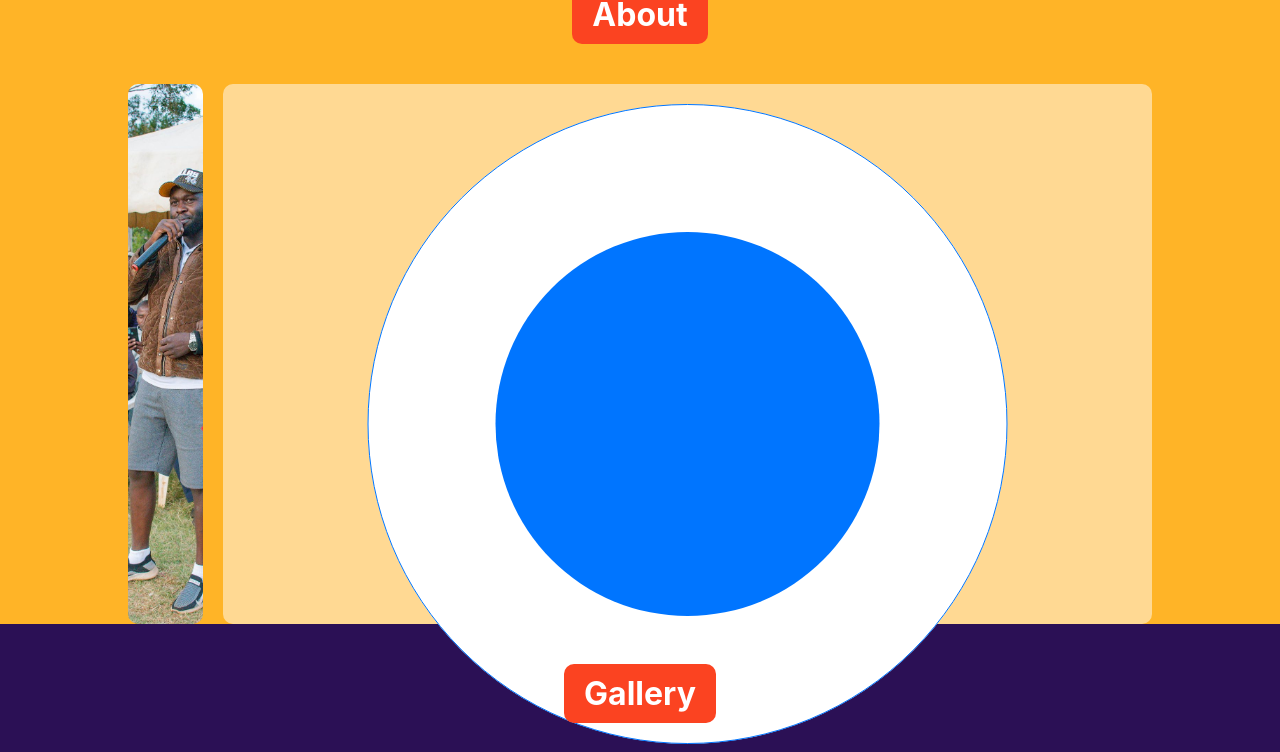
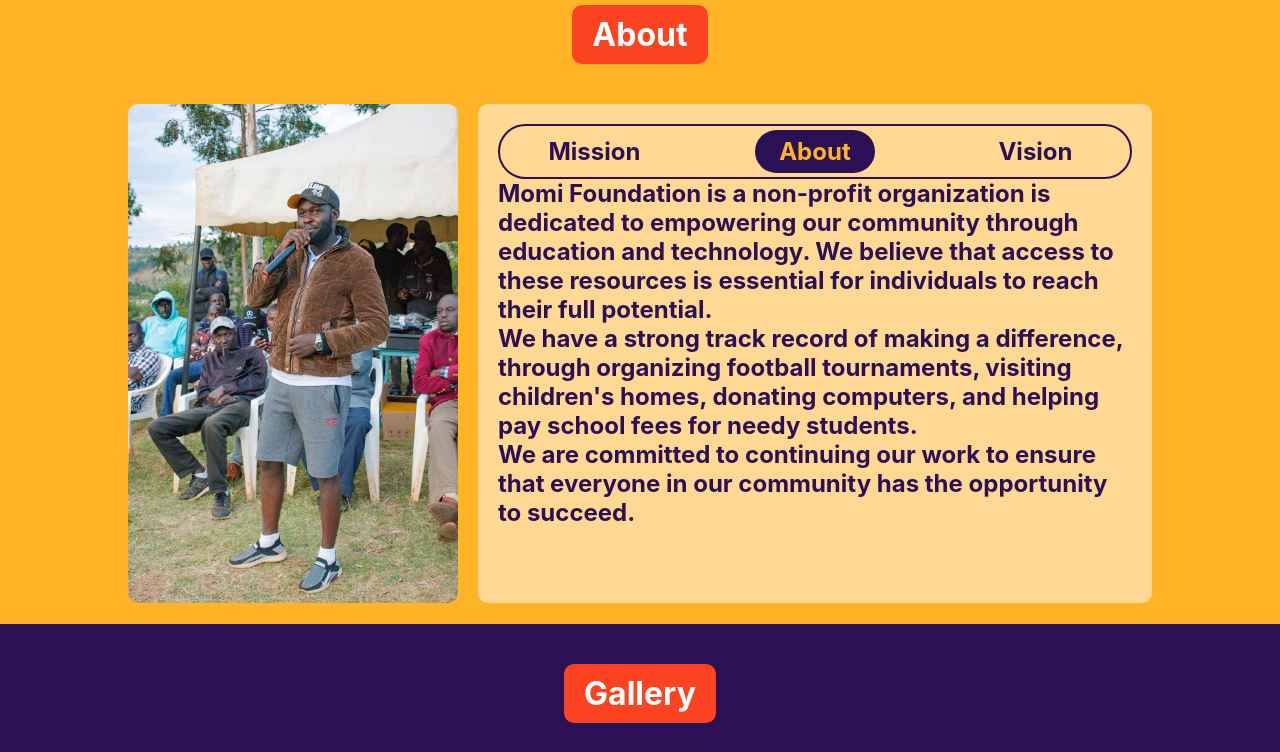
Before and after one commit to aweSAM-XS/momi-foundation, a React (Create React App) app: page / in a window 1280 px wide. Shown: the part 816-1568 px from the top of the page. Built offline with nearby package versions, Linux system fonts and the light colour scheme.

Commit message:
Nothing is Impossible

```diff
--- a/src/components/about/About.css
+++ b/src/components/about/About.css
@@ -1,4 +1,4 @@
-#about {
+#about-section {
     background-color: var(--sub-secondary-color);
     width: 100%;
     height: 80vh;
@@ -7,6 +7,7 @@
     justify-content: center;
     align-items: center;
     padding: 50px 0;
+    transition: 0.5s;
 }
 
 .about-content {
@@ -35,14 +36,16 @@
     background-color: rgb(255, 255, 255, 0.5);
     padding: 20px;
     border-radius: 10px;
+    width: 100%;
 }
 
 .about-text header {
     display: flex;
     align-items: center;
     position: relative;
-    border: 1px solid var(--primary-color);
+    border: 2px solid var(--primary-color);
     border-radius: 30px;
+    height: 55px;
 }
 
 header label {
@@ -61,6 +64,70 @@
 #about:checked ~ header .about,
 #mission:checked ~ header .mission,
 #vision:checked ~ header .vision {
-    background-color: var(--primary-color);
     color: var(--sub-secondary-color);
 }
+
+header label:nth-child(2) {
+    width: 40%;
+}
+
+header .slider {
+    position: absolute;
+    left: 50%;
+    height: 85%;
+    border-radius: inherit;
+    transform: translateX(-50%);
+    background-color: var(--primary-color);
+    transition: all 0.3s ease;
+}
+
+#mission:checked ~ header .slider {
+    left: 0%;
+    width: 90px;
+    transform: translateX(-5%);
+}
+
+#about:checked ~ header .slider {
+    left: 50%;
+    width: 120px;
+    transform: translateX(-50%);
+}
+
+#vision:checked ~ header .slider {
+    left: 100%;
+    width: 90px;
+    transform: translateX(-85%);
+}
+
+.about-text input[type='radio'] {
+    display: none;
+}
+
+.cards-area {
+    overflow: hidden;
+}
+
+.cards-area .cards {
+    display: flex;
+    width: 300%;
+}
+
+.cards .card {
+    width: 33.33333333333333%;
+}
+
+.card .mission-card {
+    transition: all 0.3s ease;
+}
+
+#mission:checked ~ .cards-area .about-card {
+    margin-left: 0%;
+}
+
+#about:checked ~ .cards-area .mission-card {
+    margin-left: -33.33333333333333%;
+}
+
+#vision:checked ~ .cards-area .vision-card {
+    margin-left: -66.66666666666666%;
+}
--- a/src/components/about/About.js
+++ b/src/components/about/About.js
@@ -2,56 +2,69 @@
 import './About.css';
 export default function About() {
     return (
-        <div id='about'>
+        <div id='about-section'>
             <h2 className='heading about'>About</h2>
             <div className='about-content'>
                 <div className='about-image'>
                     <img alt='about' src={ezron} className='about-img' />
                 </div>
                 <div className='about-text'>
-                    <input type='radio' name='about' id='about' checked />
-                    <input type='radio' name='mission' id='mission' />
-                    <input type='radio' name='vision' id='vision' />
+                    <input type='radio' name='slider' id='mission' />
+                    <input type='radio' name='slider' id='about' checked />
+                    <input type='radio' name='slider' id='vision' />
                     <header>
+                        <label for='mission' className='mission'>
+                            Mission
+                        </label>
                         <label for='about' className='about'>
                             About
-                        </label>
-                        <label for='mission' className='mission'>
-                            Mission
                         </label>
                         <label for='vision' className='vision'>
                             Vision
                         </label>
+                        <div className='slider'></div>
                     </header>
+                    <div className='cards-area'>
                         <div className='cards'>
+                            <div className='card mission-card'>
+                                <p>
+                                    Our mission is to empower our community
+                                    through education and technology. We believe
+                                    that access to these resources is essential
+                                    for individuals to reach their full
+                                    potential.
+                                </p>
+                            </div>
                             <div className='card about-card'>
                                 <p>
-                                Momi Foundation is a non-profit organization is dedicated to empowering our community through education and technology. We believe that access to these resources is essential for individuals to reach their full potential.
+                                    Momi Foundation is a non-profit organization
+                                    is dedicated to empowering our community
+                                    through education and technology. We believe
+                                    that access to these resources is essential
+                                    for individuals to reach their full
+                                    potential.
                                 </p>
                                 <p>
                                     We have a strong track record of making a
                                     difference, through organizing football
-                                tournaments, visiting children's homes, donating
-                                computers, and helping pay school fees for needy
-                                students.
+                                    tournaments, visiting children's homes,
+                                    donating computers, and helping pay school
+                                    fees for needy students.
                                 </p>
                                 <p>
                                     We are committed to continuing our work to
-                                ensure that everyone in our community has the
-                                opportunity to succeed.
-                            </p>
-                        </div>
-                        <div className='card mission-card'>
-                            <p>
-                                Our mission is to empower our community through education and technology. We believe that access to these resources is essential for individuals to reach their full potential.
+                                    ensure that everyone in our community has
+                                    the opportunity to succeed.
                                 </p>
                             </div>
                             <div className='card vision-card'>
                                 <p>
-                                Our vision is to see a community where everyone has access to education and technology. We believe that access to these resources is essential for individuals to reach their full potential. We are committed to continuing our work to ensure that everyone in our community has the opportunity to succeed. We also believe that access to these resources is essential for individuals to reach their full potential. We are committed to continuing our work to ensure that everyone in our community has the opportunity to succeed.
+                                    Our vision is to see a community where
+                                    everyone has access to education and
+                                    technology. We believe that access to these resources is essential for individuals to reach their full potential. We are committed to continuing our work to ensure that everyone in our community has the opportunity to succeed. We also believe that access to these resources is essential for individuals to reach their full potential. We are committed to continuing our work to ensure that everyone in our community has the opportunity to succeed.
                                 </p>
                             </div>
-
+                        </div>
                     </div>
                 </div>
             </div>
```
Lines whose indentation alone changed are shown as unchanged.
